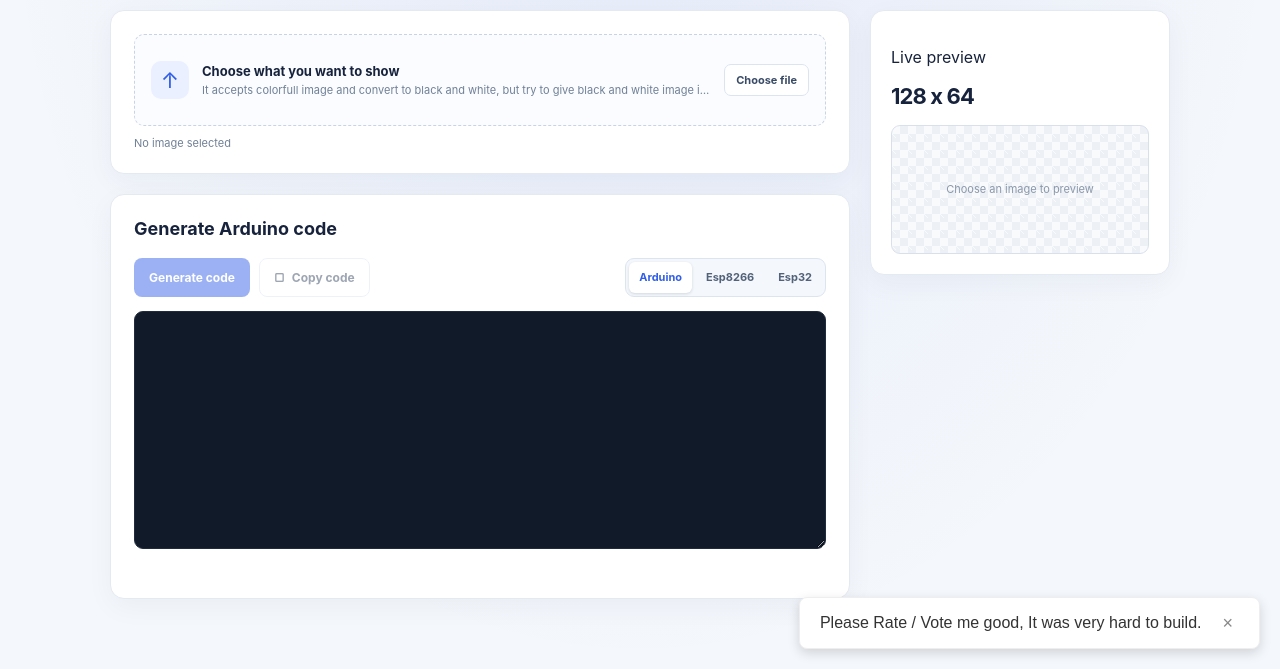
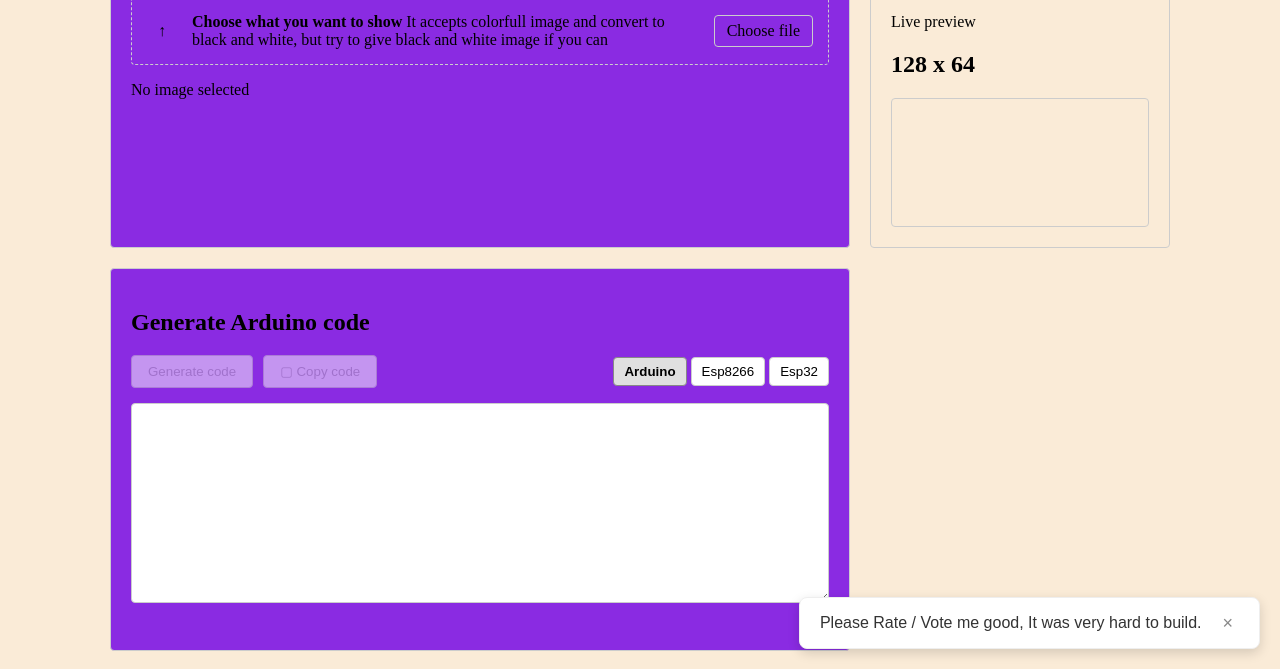
Before and after one commit to Tanzil-Alam/Bitmap-Generator, a plain HTML site: page index.html in a window 1280 px wide. Shown: the part 131-800 px from the top of the page. Drawn offline with Linux system fonts and the light colour scheme.

Commit message:
Revise CSS styles for improved layout and design
Refactor CSS styles for layout and components.

```diff
--- a/style.css
+++ b/style.css
@@ -1,369 +1,153 @@
-:root {
-  color-scheme: light;
-  font-family: Inter, "Segoe UI", Arial, sans-serif;
-  color: #17233c;
-  background: #f4f7fb;
-  font-synthesis: none;
-  text-rendering: optimizeLegibility;
-  -webkit-font-smoothing: antialiased;
-  --ink: #17233c;
-  --muted: #718096;
-  --line: #e4eaf2;
-  --brand: #315ee8;
-  --brand-dark: #254ac0;
-}
-
 * {
   box-sizing: border-box;
 }
 
 body {
-  min-width: 320px;
-  min-height: 100vh;
   margin: 0;
-  background:
-    radial-gradient(ellipse at 50% 0, rgba(49, 94, 232, 0.08), transparent 40rem),
-    #f4f7fb;
-}
-
-button,
-textarea {
-  font: inherit;
+  position: fixed;
+  inset: 0;
+  overflow: hidden;
+  background-color: #faebd7;
 }
 
 .app-shell {
   width: min(100% - 48px, 1060px);
+  height: 100%;
   margin: 0 auto;
-  padding: 66px 0 38px;
-}
-
-.intro {
-  margin-bottom: 30px;
-}
-
-h1,
-h2 {
-  margin-top: 0;
-}
-
-h1 {
-  margin-bottom: 10px;
-  color: var(--ink);
-  font-size: clamp(30px, 4vw, 40px);
-  font-weight: 730;
-  letter-spacing: -0.055em;
-  line-height: 1.12;
-  text-align: center;
+  padding: 40px 0;
+  overflow-y: auto;
 }
 
 .workspace {
   display: grid;
-  grid-template-columns: minmax(0, 1fr) 300px;
-  align-items: start;
+  grid-template-columns: 1fr 300px;
   gap: 20px;
 }
 
 .card {
-  overflow: hidden;
-  border: 1px solid var(--line);
-  border-radius: 14px;
-  background: #fff;
-  box-shadow: 0 8px 28px rgba(34, 54, 91, 0.045);
+  border: 1px solid #cccccc;
+  border-radius: 4px;
 }
 
 .upload-card,
 .output-card {
   grid-column: 1;
-  padding: 23px;
+  padding: 20px;
+  background-color: blueviolet;
 }
 
 .output-card {
   grid-row: 2;
 }
 
-.card-heading {
-  display: flex;
-  align-items: center;
-  gap: 13px;
-  margin-bottom: 20px;
-}
-
-.upload-card .card-heading {
-  display: none;
-}
-
-.card-heading h2,
-.preview-heading h2 {
-  margin: 0;
-  color: var(--ink);
-  font-size: 18px;
-  font-weight: 700;
-}
-
-.file-picker {
-  min-height: 92px;
-  padding: 15px 16px;
-  display: flex;
-  align-items: center;
-  gap: 13px;
-  border: 1px dashed #c8d4e6;
-  border-radius: 10px;
-  background: #fafcff;
-  cursor: pointer;
-  transition: border-color 140ms ease, background 140ms ease;
-}
-
-.file-picker:hover,
-.file-picker:focus-within {
-  border-color: var(--brand);
-  background: #f5f8ff;
+.preview-card {
+  grid-column: 2;
+  grid-row: 1;
+  align-self: start;
+  padding: 20px;
 }
 
 #file-input {
   position: absolute;
   width: 1px;
   height: 1px;
-  overflow: hidden;
-  clip: rect(0, 0, 0, 0);
-  white-space: nowrap;
-  clip-path: inset(50%);
+  opacity: 0;
 }
 
-#file-input:focus-visible+.file-picker {
-  outline: 3px solid rgba(49, 94, 232, 0.22);
-  outline-offset: 2px;
+.file-picker {
+  display: flex;
+  align-items: center;
+  gap: 15px;
+  padding: 15px;
+  border: 1px dashed #ccc;
+  border-radius: 4px;
+  cursor: pointer;
 }
 
 .upload-icon {
-  width: 38px;
-  height: 38px;
-  flex: 0 0 38px;
   display: grid;
   place-items: center;
-  border-radius: 10px;
-  background: #eaf0ff;
-  color: var(--brand);
-  font-size: 22px;
+  width: 30px;
+  height: 30px;
 }
 
 .file-picker-copy {
-  min-width: 0;
   flex: 1;
-  display: grid;
-  gap: 4px;
-}
-
-.file-picker-copy strong {
-  color: var(--ink);
-  font-size: 13px;
-}
-
-.file-picker-copy span {
-  overflow: hidden;
-  color: var(--muted);
-  font-size: 11px;
-  text-overflow: ellipsis;
-  white-space: nowrap;
 }
 
 .browse-button {
-  flex: 0 0 auto;
-  padding: 8px 11px;
-  border: 1px solid #dce4f0;
-  border-radius: 7px;
-  background: #fff;
-  color: #3a4b66;
-  font-size: 11px;
-  font-weight: 650;
-}
-
-.selected-file {
-  overflow: hidden;
-  margin: 10px 0 0;
-  color: var(--muted);
-  font-size: 11px;
-  text-overflow: ellipsis;
-  white-space: nowrap;
-}
-
-.message {
-  display: none;
-  margin: 10px 0 0;
-  font-size: 12px;
-  line-height: 1.5;
-}
-
-.error {
-  color: #bd3333;
+  padding: 6px 12px;
+  border: 1px solid #ccc;
+  border-radius: 4px;
 }
 
 .output-actions {
   display: flex;
   align-items: center;
-  flex-wrap: wrap;
-  gap: 9px;
-  margin: -1px 0 14px;
+  gap: 10px;
+  margin-bottom: 15px;
+}
+
+.button {
+  padding: 8px 16px;
+  border: 1px solid #ccc;
+  border-radius: 4px;
+  background: #fff;
+  cursor: pointer;
+}
+
+.button:disabled {
+  opacity: 0.5;
+  cursor: not-allowed;
 }
 
 .format-buttons {
-  display: inline-flex;
+  display: flex;
   gap: 4px;
   margin-left: auto;
-  padding: 3px;
-  border: 1px solid #dce4f0;
-  border-radius: 9px;
-  background: #f4f7fb;
 }
 
 .format-button {
-  min-height: 31px;
-  padding: 0 10px;
-  border: 0;
-  border-radius: 6px;
-  background: transparent;
-  color: #52627a;
+  padding: 6px 10px;
+  border: 1px solid #ccc;
+  border-radius: 4px;
+  background: #fff;
   cursor: pointer;
-  font: inherit;
-  font-size: 11px;
-  font-weight: 650;
-  transition: background 140ms ease, color 140ms ease, box-shadow 140ms ease;
+  transition: background 0.15s, border-color 0.15s;
 }
 
 .format-button:hover {
-  color: var(--brand);
+  background: #f0f0f0;
+  border-color: #aaa;
 }
 
 .format-button.is-selected {
-  background: #fff;
-  color: var(--brand);
-  box-shadow: 0 1px 3px rgba(34, 54, 91, 0.16);
-}
-
-.format-button:focus-visible {
-  outline: 3px solid rgba(49, 94, 232, 0.22);
-  outline-offset: 2px;
-}
-
-.button {
-  min-height: 39px;
-  padding: 0 14px;
-  display: inline-flex;
-  align-items: center;
-  justify-content: center;
-  gap: 7px;
-  border: 1px solid transparent;
-  border-radius: 8px;
-  cursor: pointer;
-  font-size: 12px;
-  font-weight: 670;
-  transition: background 140ms ease, border-color 140ms ease, transform 140ms ease;
-}
-
-.button:not(:disabled):active {
-  transform: translateY(1px);
-}
-
-.button-primary {
-  background: var(--brand);
-  color: #fff;
-}
-
-.button-primary:not(:disabled):hover {
-  background: var(--brand-dark);
-}
-
-.button-secondary {
-  border-color: #dce4f0;
-  background: #fff;
-  color: #354660;
-}
-
-.button-secondary:not(:disabled):hover {
-  border-color: #b9c8df;
-  background: #f8faff;
-}
-
-.button:disabled {
-  cursor: not-allowed;
-  opacity: 0.48;
+  background: #e0e0e0;
+  border-color: #888;
+  font-weight: 600;
 }
 
 .code-output {
   width: 100%;
-  min-height: 238px;
-  padding: 14px;
-  display: block;
+  min-height: 200px;
+  padding: 12px;
+  border: 1px solid #ccc;
+  border-radius: 4px;
   resize: vertical;
-  border: 1px solid #202b3d;
-  border-radius: 9px;
-  outline: none;
-  background: #111a29;
-  color: #d9e4f5;
-  font-family: "Cascadia Code", "SFMono-Regular", Consolas, monospace;
-  font-size: 11px;
-  line-height: 1.65;
-  tab-size: 2;
-}
-
-.code-output:focus-visible {
-  border-color: #7393ff;
-  box-shadow: 0 0 0 3px rgba(49, 94, 232, 0.13);
 }
 
 .copy-status {
-  min-height: 17px;
-  margin: 9px 0 0;
-  color: #27805c;
-  font-size: 11px;
-  line-height: 1.5;
-}
-
-.preview-card {
-  position: sticky;
-  top: 20px;
-  grid-column: 2;
-  grid-row: 1 / span 2;
-  padding: 20px;
-}
-
-.preview-heading {
-  display: flex;
-  align-items: center;
-  justify-content: space-between;
-  margin-bottom: 16px;
-}
-
-.preview-heading h2 {
-  font-size: 22px;
-  letter-spacing: -0.04em;
+  min-height: 15px;
+  margin: 8px 0 0;
 }
 
 .preview-frame {
   position: relative;
   width: 100%;
   aspect-ratio: 2 / 1;
+  border: 1px solid #ccc;
+  border-radius: 4px;
   overflow: hidden;
-  display: grid;
-  place-items: center;
-  border: 1px solid #d8e0ec;
-  border-radius: 9px;
-  background-color: #f8fafc;
-  background-image: linear-gradient(45deg, #edf1f6 25%, transparent 25%),
-    linear-gradient(-45deg, #edf1f6 25%, transparent 25%),
-    linear-gradient(45deg, transparent 75%, #edf1f6 75%),
-    linear-gradient(-45deg, transparent 75%, #edf1f6 75%);
-  background-position: 0 0, 0 8px, 8px -8px, -8px 0;
-  background-size: 16px 16px;
-}
-
-.preview-placeholder {
-  color: #8b98aa;
-  font-size: 11px;
-  text-align: center;
-}
-
-.preview-placeholder::before {
-  content: "Choose an image to preview";
 }
 
 .preview-canvas-container {
@@ -374,66 +158,4 @@ h1 {
 .preview-canvas-container canvas {
   width: 100%;
   height: 100%;
-  display: block;
-  image-rendering: pixelated;
-  object-fit: fill;
 }
-
-@media (max-width: 720px) {
-  .app-shell {
-    width: min(100% - 32px, 560px);
-    padding-top: 42px;
-  }
-
-  .workspace {
-    grid-template-columns: 1fr;
-  }
-
-  .preview-card {
-    position: static;
-    grid-column: 1;
-    grid-row: auto;
-  }
-
-  .output-card {
-    grid-row: auto;
-  }
-
-  .preview-frame {
-    max-height: 220px;
-  }
-}
-
-@media (max-width: 460px) {
-  .app-shell {
-    width: calc(100% - 28px);
-    padding-top: 32px;
-  }
-
-  .upload-card,
-  .output-card,
-  .preview-card {
-    padding: 17px;
-  }
-
-  .file-picker {
-    gap: 9px;
-    padding: 12px 10px;
-  }
-
-  .file-picker-copy span {
-    max-width: 150px;
-  }
-
-  .browse-button {
-    padding: 7px 8px;
-  }
-
-  .output-actions {
-    flex-wrap: wrap;
-  }
-
-  .format-buttons {
-    margin-left: 0;
-  }
-}
```
